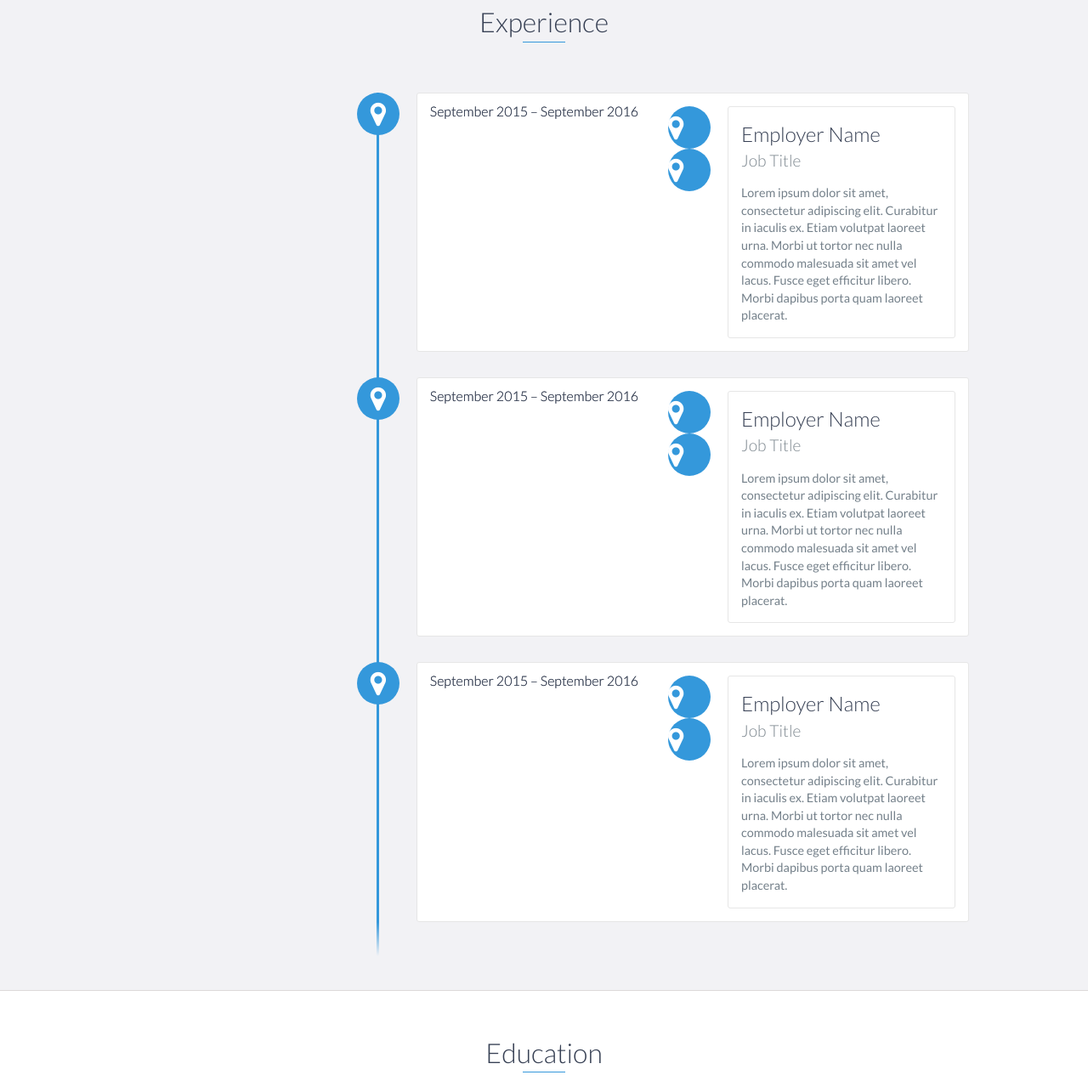
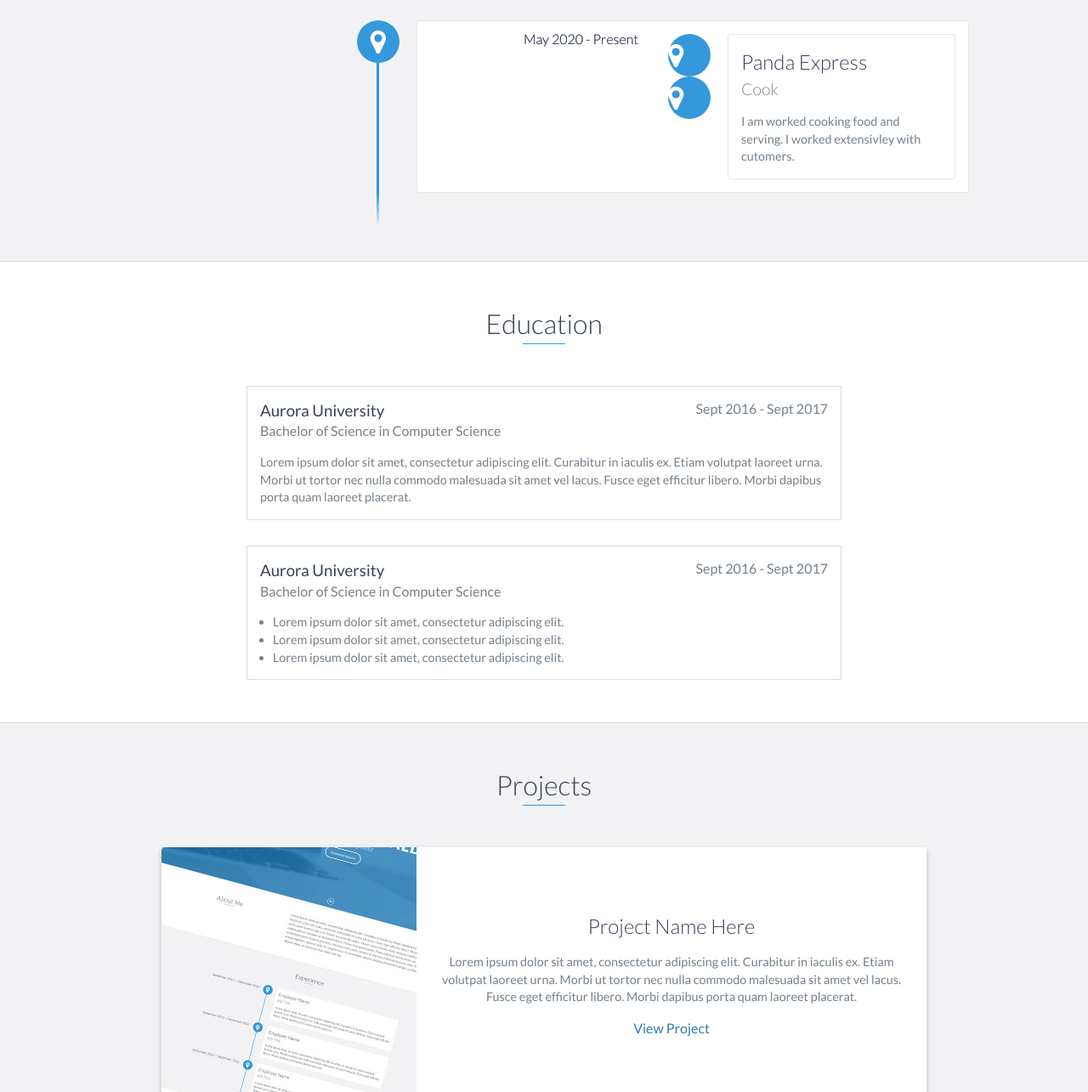
Before and after one commit to nruiz04/nruiz04.github.io, a website: page index.html in a window 1280 px wide. Shown: the part 1158-2443 px from the top of the page at 85% size. Drawn offline with nearby package versions, Linux system fonts and the light colour scheme.

Commit message:
Update index.html

```diff
--- a/index.html
+++ b/index.html
@@ -73,9 +73,7 @@
                 </div>
                 <div class="col-md-8">
                     <p>
-                        Lorem ipsum dolor sit amet, consectetur adipiscing elit. Curabitur in iaculis ex. Etiam volutpat laoreet urna. Morbi ut tortor nec nulla commodo malesuada sit amet vel lacus. Fusce eget efficitur libero. Morbi dapibus porta quam laoreet placerat. Donec
-                        eu vehicula neque. Donec viverra lorem nunc, tempus euismod eros sollicitudin ut. Quisque et tincidunt libero. Donec id pharetra justo. Proin euismod lacinia dolor, eu scelerisque justo tempus pharetra. Vivamus nunc justo, finibus
-                        ut nisl sed, euismod rhoncus nulla. Proin sed magna egestas, egestas ante et, congue eros. In consequat, mauris dapibus tincidunt suscipit, ex libero aliquet diam, at maximus risus enim non leo.
+                        I am a student at Aurora University. I am majoring in Computer Science and Cybersecurity. I love technology and learning new things.
                     </p>
                 </div>
             </div>
@@ -86,27 +84,11 @@
     <div id="experience" class="background-alt">
         <h2 class="heading">Experience</h2>
         <div id="experience-timeline">
-            <div data-date="September 2015 – September 2016">
-                <h3>Employer Name</h3>
-                <h4>Job Title</h4>
+            <div data-date="May 2020 - Present">
+                <h3>Panda Express</h3>
+                <h4>Cook</h4>
                 <p>
-                    Lorem ipsum dolor sit amet, consectetur adipiscing elit. Curabitur in iaculis ex. Etiam volutpat laoreet urna. Morbi ut tortor nec nulla commodo malesuada sit amet vel lacus. Fusce eget efficitur libero. Morbi dapibus porta quam laoreet placerat.
-                </p>
-            </div>
-
-            <div data-date="September 2015 – September 2016">
-                <h3>Employer Name</h3>
-                <h4>Job Title</h4>
-                <p>
-                    Lorem ipsum dolor sit amet, consectetur adipiscing elit. Curabitur in iaculis ex. Etiam volutpat laoreet urna. Morbi ut tortor nec nulla commodo malesuada sit amet vel lacus. Fusce eget efficitur libero. Morbi dapibus porta quam laoreet placerat.
-                </p>
-            </div>
-
-            <div data-date="September 2015 – September 2016">
-                <h3>Employer Name</h3>
-                <h4>Job Title</h4>
-                <p>
-                    Lorem ipsum dolor sit amet, consectetur adipiscing elit. Curabitur in iaculis ex. Etiam volutpat laoreet urna. Morbi ut tortor nec nulla commodo malesuada sit amet vel lacus. Fusce eget efficitur libero. Morbi dapibus porta quam laoreet placerat.
+			I am worked cooking food and serving. I worked extensivley with cutomers.
                 </p>
             </div>
         </div>
```
